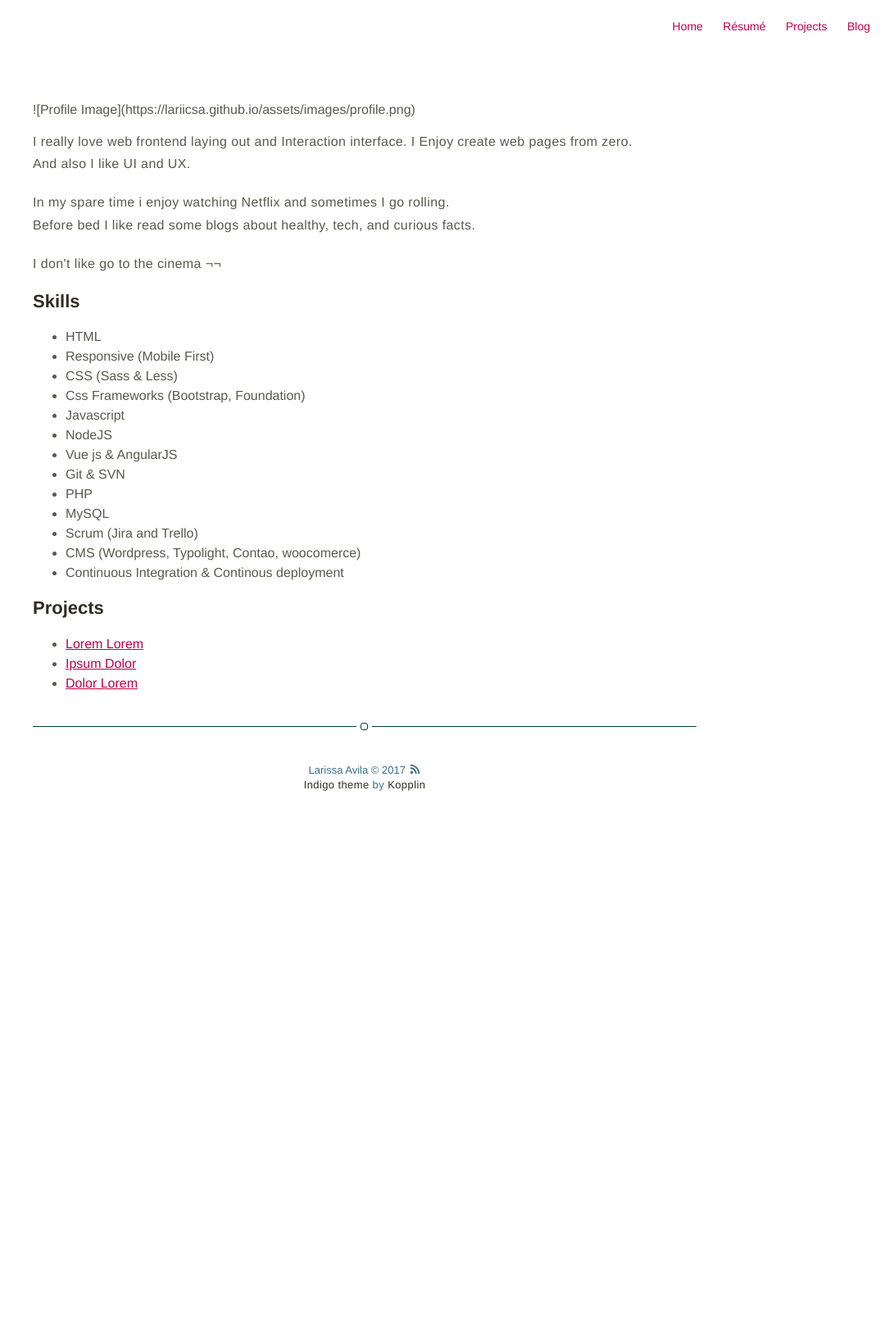
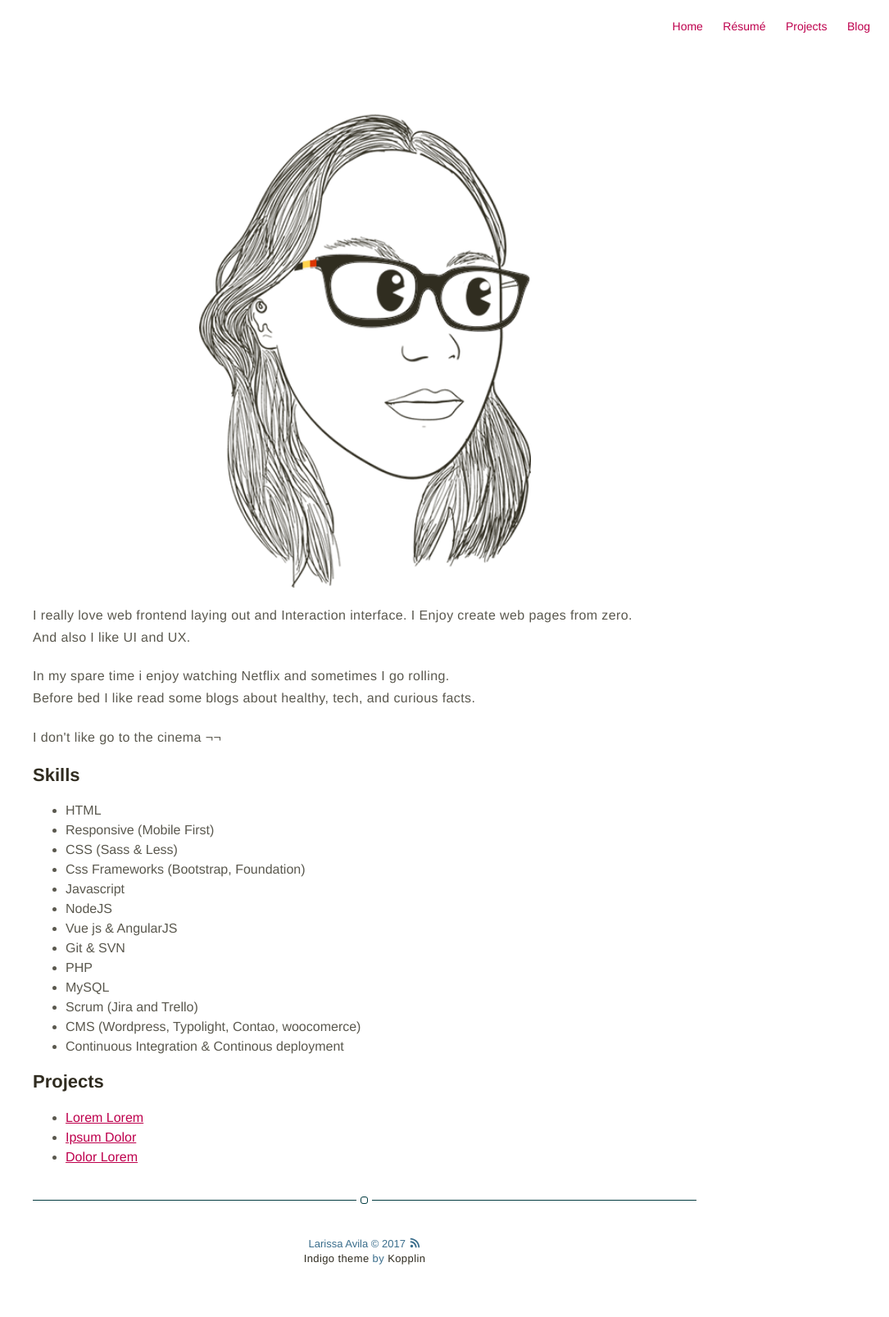
Before and after one commit to Lariicsa/lariicsa-v0, a Jekyll site: the page built from about.md, in a window 1280 px wide. Shown: the whole page at 82% size, without its empty margins (195-1280 px from the left). Built offline with Jekyll 4.4.1, drawn with Linux system fonts in a browser that asks for light colours; before the commit the page ends 1029 px from its top, so only the background shows below that.

Commit message:
revert profile image

```diff
--- a/about.md
+++ b/about.md
@@ -2,7 +2,7 @@
 title: About
 layout: page
 ---
-<div class="some">![Profile Image]({{ site.url }}/{{ site.picture }})</div>
+![Profile Image]({{ site.url }}/{{ site.picture }})
 
 <p>I really love web frontend laying out and Interaction interface.
 I Enjoy create web pages from zero. <br>
```
